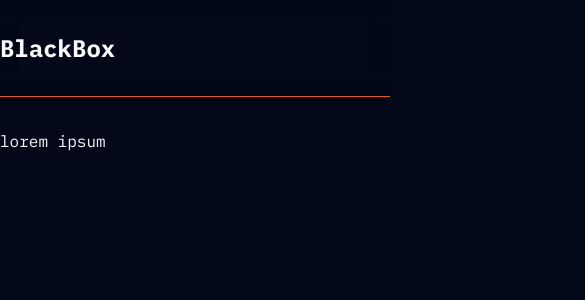
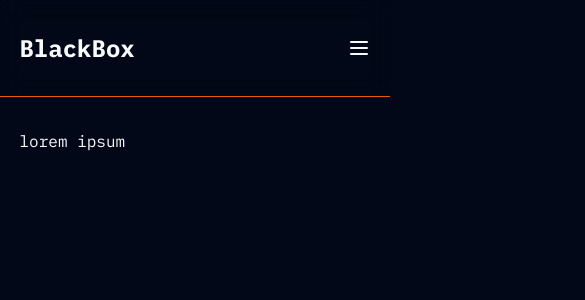
Before and after one commit to dishan1223/blog-app, a Next.js app: page / in a window 390 px wide. Shown: the top 300 px of the page, 585 px wide, since content can reach past the window. Built offline with nearby package versions, Linux system fonts and the light colour scheme.

Commit message:
optimized IBM_PLEX_MONO font

```diff
--- a/src/app/globals.css
+++ b/src/app/globals.css
@@ -1,5 +1,3 @@
-@import url('https://fonts.googleapis.com/css2?family=IBM+Plex+Mono:ital,wght@0,100;0,200;0,300;0,400;0,500;0,600;0,700;1,100;1,200;1,300;1,400;1,500;1,600;1,700&display=swap');
-
 @tailwind base;
 @tailwind components;
 @tailwind utilities;
--- a/src/app/layout.js
+++ b/src/app/layout.js
@@ -1,4 +1,4 @@
-import { Outfit } from 'next/font/google'
+import { IBM_Plex_Mono } from 'next/font/google'
 
 
 import "./globals.css";
@@ -7,8 +7,14 @@ import { cn } from "@/lib/utils";
 import { ThemeProvider } from "@/components/ThemeProvider"
 import siteConfig from "@/lib/siteConfig";
 
-// If loading a variable font, you don't need to specify the font weight
-const outfit = Outfit({ subsets: ['latin'] })
+
+// optimized next fonts
+const plexMono = IBM_Plex_Mono({
+  subsets: ["latin"],
+  weight: ["400", "500", "600", "700"],
+  variable: "--font-plex-mono",
+});
+
 
 export const metadata = {
   title: `${siteConfig.title}`,
@@ -24,11 +30,13 @@ export const metadata = {
   },
 };
 
+
+// Main layout that will be applied to all the pages
 export default function RootLayout({ children }) {
   return (
     <html lang="en" suppressHydrationWarning>
       <body
-        className={`font-ibm antialiased text-slate-950 dark:text-slate-50`}
+        className={`${plexMono.className} antialiased text-slate-950 dark:text-slate-50`}
       >
         <ThemeProvider attribute="class"
           defaultTheme="dark"
--- a/src/components/MaxWidthWrapper.jsx
+++ b/src/components/MaxWidthWrapper.jsx
@@ -3,7 +3,7 @@ import React from 'react'
 
 const MaxWidthWrapper = ({children}) => {
   return (
-    <div className='mx-auto w-[736px]'>
+    <div className='mx-auto w-[90%] md:w-[736px]'>
         {children}
     </div>
   )
--- a/src/components/Navbar.jsx
+++ b/src/components/Navbar.jsx
@@ -6,7 +6,7 @@ import Hamburger from './Hamburger';
 const Navbar = () => {
     return (
         <header className="w-full py-12 h-14 sticky top-0 border-b border-cyan-400 dark:border-orange-600 backdrop-blur-md">
-            <div className='flex justify-between items-center h-full mx-auto w-[736px]'>
+            <div className='flex justify-between items-center h-full mx-auto w-[90%] md:w-[736px]'>
 
                 <div>
                     <Link href={' / '}><h1 className='font-bold font-ibm text-2xl test'>BlackBox</h1></Link>
```
